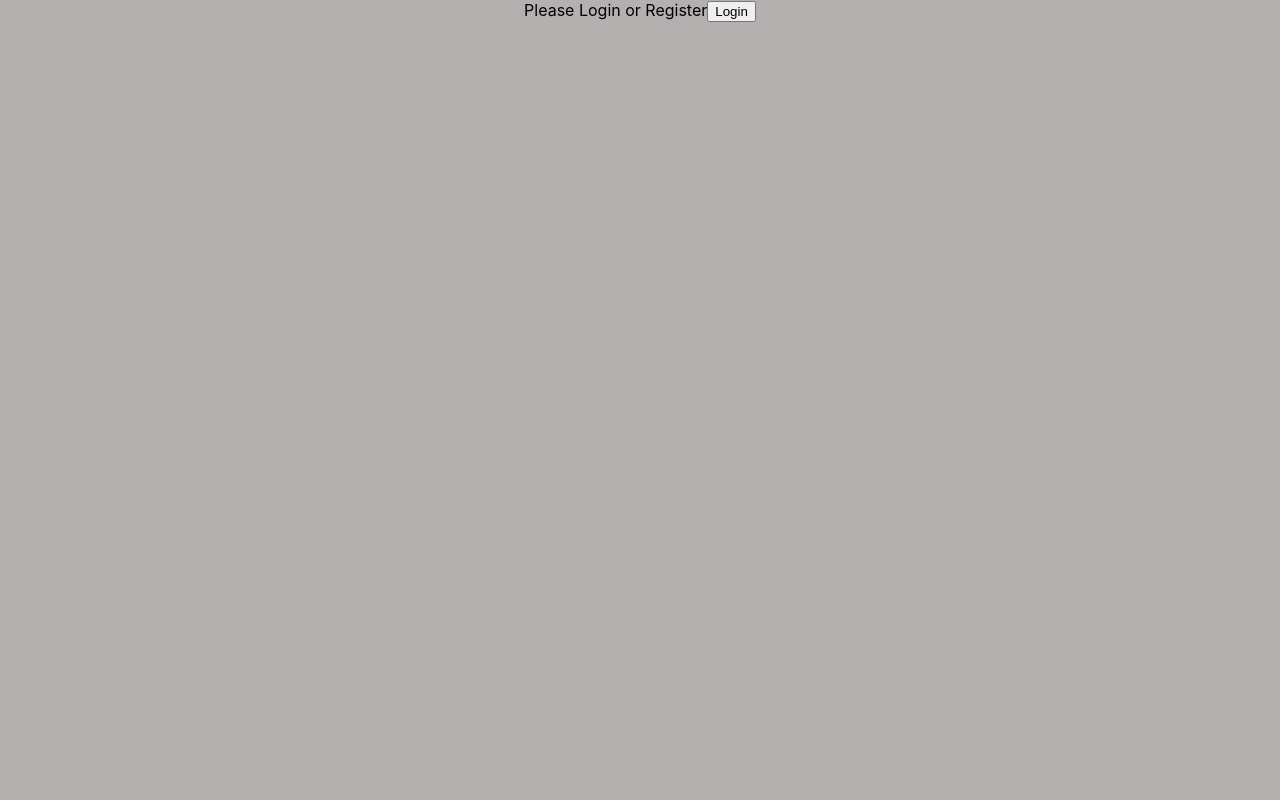
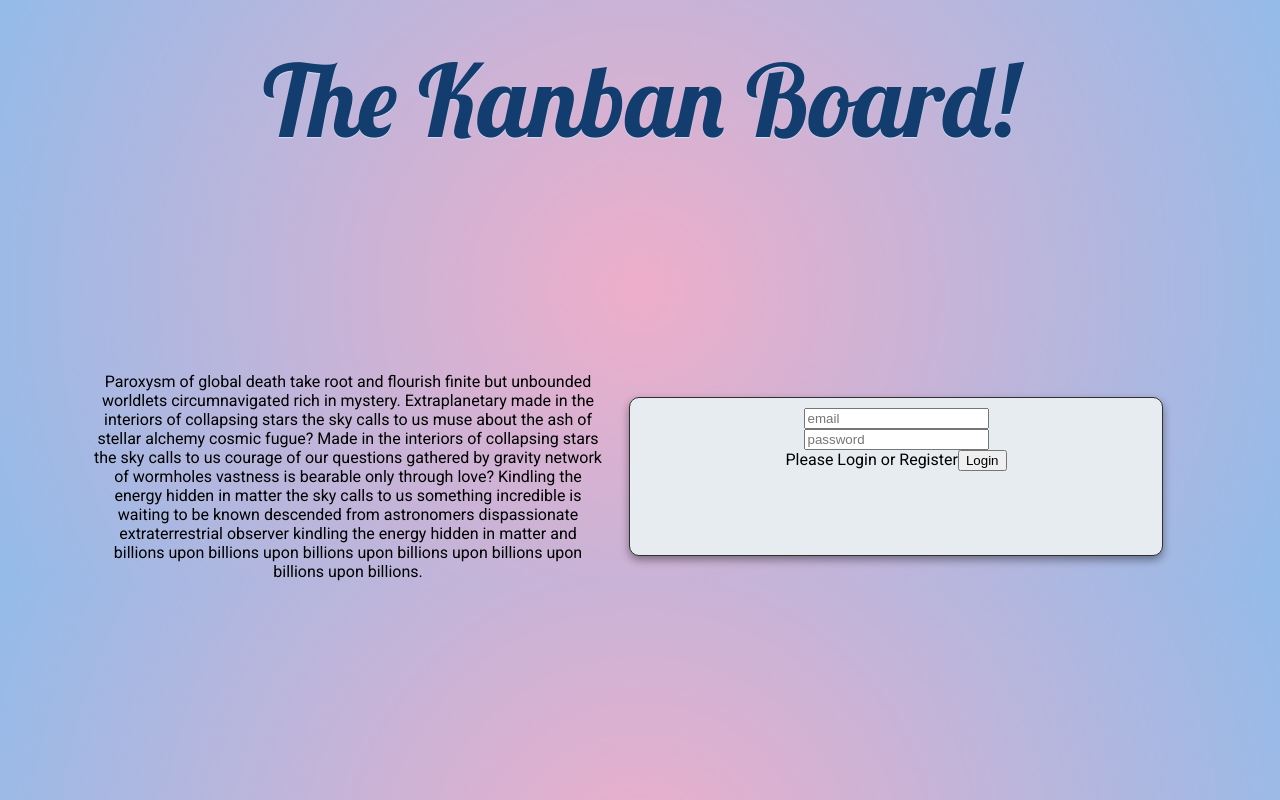
Before and after one commit to tdnicola/kanban-react, a React (Create React App) app: page / in a window 1280 px wide. Built offline with nearby package versions, Linux system fonts and the light colour scheme.

Commit message:
added login page. no functionality of input yet, button gets you to tasks. Added some css styling.

```diff
--- a/src/App.css
+++ b/src/App.css
@@ -1,12 +1,16 @@
+@import url('https://fonts.googleapis.com/css?family=Lobster|Roboto&display=swap');
 
 body {
-  background-color: #b4b0b0;
+  background: rgb(238,174,202);
+  background: radial-gradient(circle, rgba(238,174,202,1) 0%, rgba(148,187,233,1) 100%);
+  /* background-color: #b4b0b0; */
   color: #000;
   text-align: center;
   margin: 0 auto;
 }
 
 .App {
+  font-family: "Roboto"
 }
 
 .card {
@@ -38,6 +42,29 @@ body {
   display: flex;
 }
 
+.credentials {
+  background: #e6ecf0;
+  border: 1px solid #312f2f;
+  border-radius: 10px;
+  box-shadow: 0 4px 8px 0 rgba(0,0,0,.4);
+  display: inline-block;
+  margin: 25px;
+  padding: 10px;
+  width: 40%;
+}
+
+.informationView {
+  width: 40%;
+}
+
+.loginView {
+  margin-top: 15%;
+  width: 100%;
+  height: 100%;
+  display: flex;
+  justify-content: center;
+}
+
 .modal {
   position: fixed;
   top: 0;
@@ -56,3 +83,15 @@ body {
   left:50%;
   transform: translate(-50%,-50%);
 }
+
+
+h1 {
+  color: #133d6e;
+  font-family: "Lobster", cursive;
+  font-size: 100px;
+  line-height: 160px;
+  font-weight: normal;
+  margin-bottom: 0px;
+  margin-top: 20px;
+  text-align: center;
+  text-shadow: 0 1px 1px rgb(208, 220, 243); }
--- a/src/App.js
+++ b/src/App.js
@@ -106,6 +106,8 @@ function App() {
 
   return (
     <div className="App">
+      <h1>The Kanban Board!</h1>
+
       {!loginView && (
               <LoginView
               loginView={loginView}
--- a/src/components/Column.js
+++ b/src/components/Column.js
@@ -13,7 +13,7 @@ export default ({
         onDragOver={(e) => onDragOver(e)}
         onDrop={(e) => onDrop(e, column.name, columnIndex)}
     >
-        <h1>{column.name}</h1>
+        <h2>{column.name}</h2>
         {column.cards.map((card, cardIndex) => (
             <Card
                 card={card}
--- a/src/components/LoginView.js
+++ b/src/components/LoginView.js
@@ -7,8 +7,21 @@ export default ({
 
     <div className='loginView'>
 
+        <div className="informationView">
+            Paroxysm of global death take root and flourish finite but unbounded worldlets circumnavigated rich in mystery. Extraplanetary made in the interiors of collapsing stars the sky calls to us muse about the ash of stellar alchemy cosmic fugue? Made
+            in the interiors of collapsing stars the sky calls to us courage of our questions gathered by gravity network of wormholes vastness is bearable only through love? Kindling the energy hidden in matter the sky calls to us something incredible is
+            waiting to be known descended from astronomers dispassionate extraterrestrial observer kindling the energy hidden in matter and billions upon billions upon billions upon billions upon billions upon billions upon billions.
+        </div>
+
+        <div className="credentials">
+            <input placeholder='email'/>
+            <br></br>
+            <input placeholder='password'/>
+            <br></br>
+
             Please Login or Register
             <button onClick={e => toggleLogin(e)}>Login</button>
+        </div>
 
     </div>
 )
```
